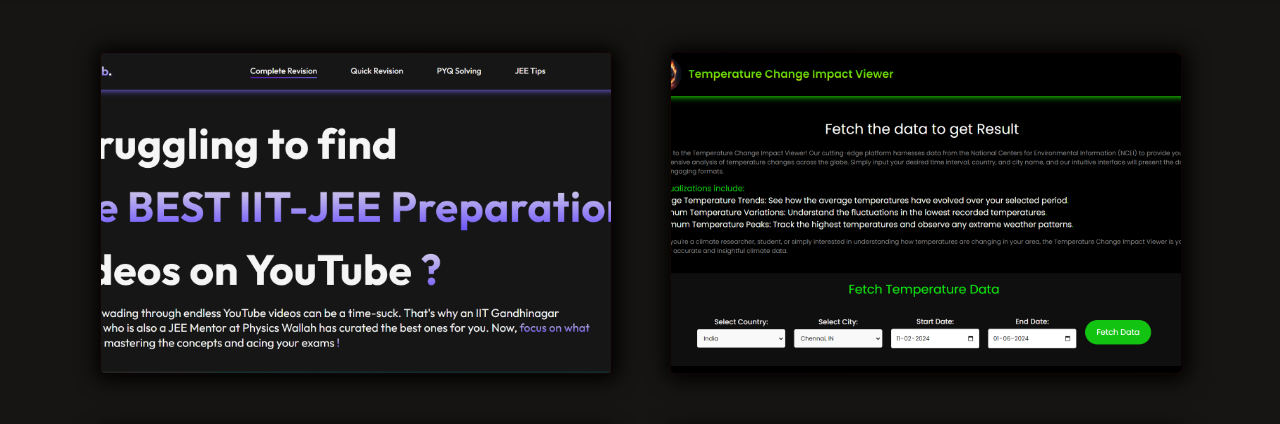
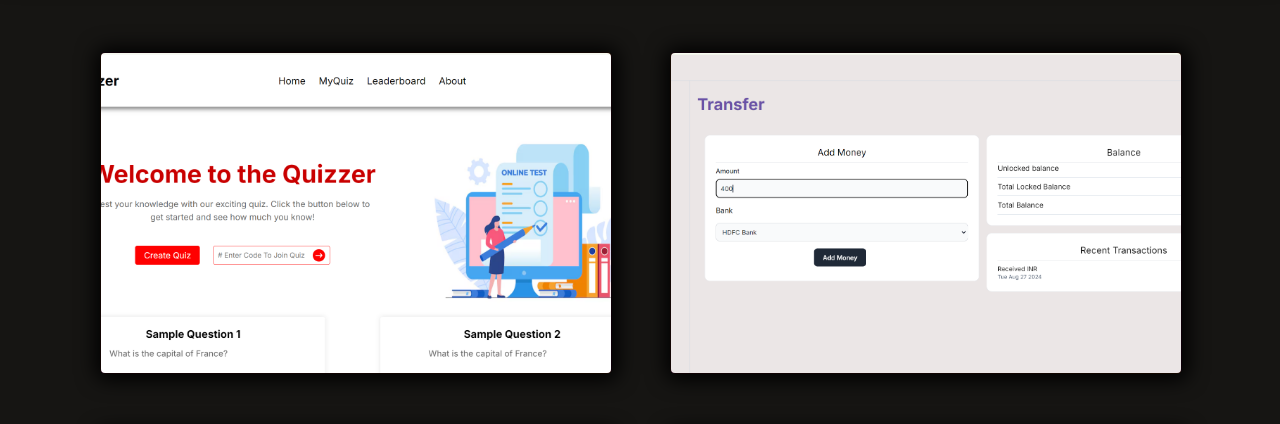
Before and after one commit to AnujKshatriya/Anuj-Portfolio, a React (Vite) app: page /projects in a window 1280 px wide. Shown: the part 192-616 px from the top of the page. Built offline with nearby package versions, Linux system fonts and the light colour scheme.

Commit message:
new project addded

```diff
--- a/src/Components/About/About.css
+++ b/src/Components/About/About.css
@@ -39,7 +39,7 @@
     display: flex;
     flex-direction: column;
     margin-bottom: 10px;
-    gap: 20px;
+    gap: 10px;
     font-size: 17px;
     line-height: 33px;
 }
--- a/src/Components/About/About.jsx
+++ b/src/Components/About/About.jsx
@@ -17,9 +17,9 @@
         </div>
         <div className="about-right">
           <div className="about-para">
-            <p>Hello! I'm a B.Tech student at IIT Gandhinagar with a passion for full-stack web development. On the frontend, I'm skilled in JavaScript, React, Next.js, Tailwind CSS, also I have experience with animation libraries like Locomotive js and GSAP. On the backend, I work with Express.js, Node.js and Flask. Additionally, I'm proficient in managing both MongoDB and SQL databases, with good understanding of Git and Github.
+            <p>Hello! I'm a B.Tech student at IIT Gandhinagar with a passion for full-stack web development. On the frontend, I have expertise in JavaScript, TypeScript, React, Next.js, and Tailwind CSS, and I've worked with animation libraries like Locomotive Scroll, Framer Motion and GSAP. On the backend, I'm experienced with Express.js, Node.js, and Flask. Additionally, I'm proficient in managing both MongoDB and SQL databases, with a solid understanding of Git, GitHub, Docker containerization, and deploying applications using AWS services.
             </p>
-            <p>I am always open to collaborations and new opportunities.<br></br>Feel free to explore my projects and contact me!</p>
+            <p>I am always open to collaborations and new opportunities. Feel free to explore my projects and contact me!</p>
           </div>
           <div className="about-skills">
             <div className="about-skill"><p>Mongo DB</p><hr style={{width:"50%"}}/></div>
--- a/src/Components/Home/Home.jsx
+++ b/src/Components/Home/Home.jsx
@@ -16,7 +16,7 @@
       <p>With a strong expertise in the MERN stack, I specialize in crafting dynamic and visually engaging frontend experiences using React, Next.js</p>
       <div className="hero-action">
         <div onClick={()=>getSearch(linkedinUrl)} className=" btn hero-connect">Connect</div>
-        <div onClick={()=>getSearch("https://drive.google.com/file/d/1TIr5isLQX_00YFT13Swm9TXEBN3gaHYF/view?usp=sharing")} className=" btn hero-resume">My Resume</div>
+        <div onClick={()=>getSearch("https://drive.google.com/file/d/10SzzbPLzL4CmVR--Q5PKik-LvyrG3gq5/view?usp=sharing")} className=" btn hero-resume">My Resume</div>
       </div>
     </div>
   )
--- a/src/Utility/projectData.js
+++ b/src/Utility/projectData.js
@@ -1,4 +1,16 @@
 const projectData = [
+    {
+        title : "Quizzer",
+        description : 'It is a real-time quiz application using the MERN stack, incorporating Socket.io for instant, live quiz participation and communication. The project features dynamic question handling, real-time score updates,and a responsive user interface',
+        url : "https://github.com/AnujKshatriya/Quiz-App",
+        image : "/websites-image/quizzer.png"
+    },
+    {
+        title : "Quick Pay",
+        description : 'It is a payment application with key features like sending money, withdrawing user balances, and processing bank webhooks. The project utilized a modern tech stack including Next.js, Express for auxiliary services, Turborepo for monorepo management, and Prisma ORM with PostgreSQL.',
+        url : "https://github.com/AnujKshatriya/Quick-Pay",
+        image : "/websites-image/quickpay.png"
+    },
     {
         title : "LearnHub",
         description : 'It is an educational platform developed using React.js for IIT-JEE aspirants curating top YouTube videos. It features a Complete Revision Section, Quick Revision Section, PYQs Practice Videos and JEE Tips and Tricks section',
```
Also changed, not shown: public/websites-image/quickpay.png (added), public/websites-image/quizzer.png (added).
